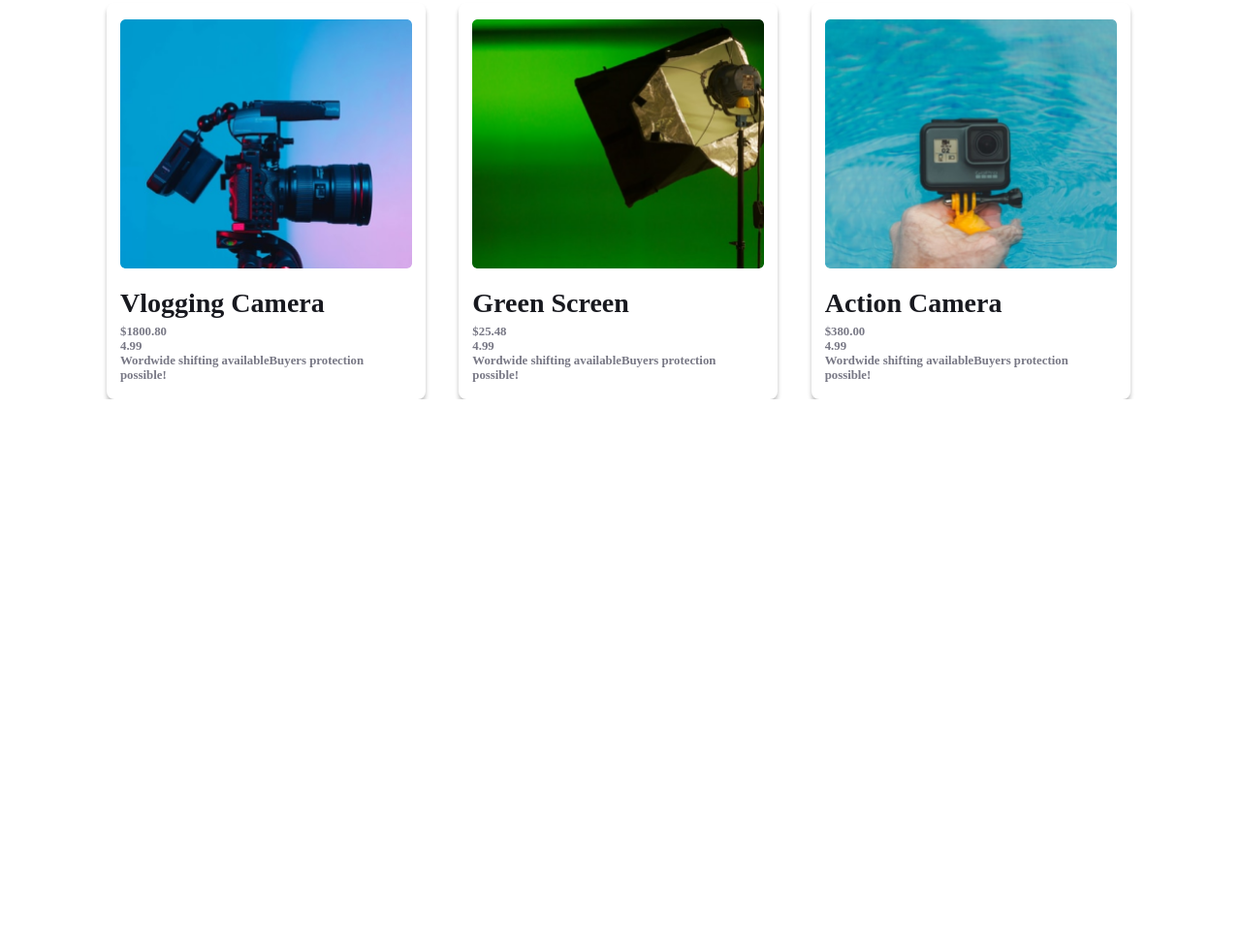
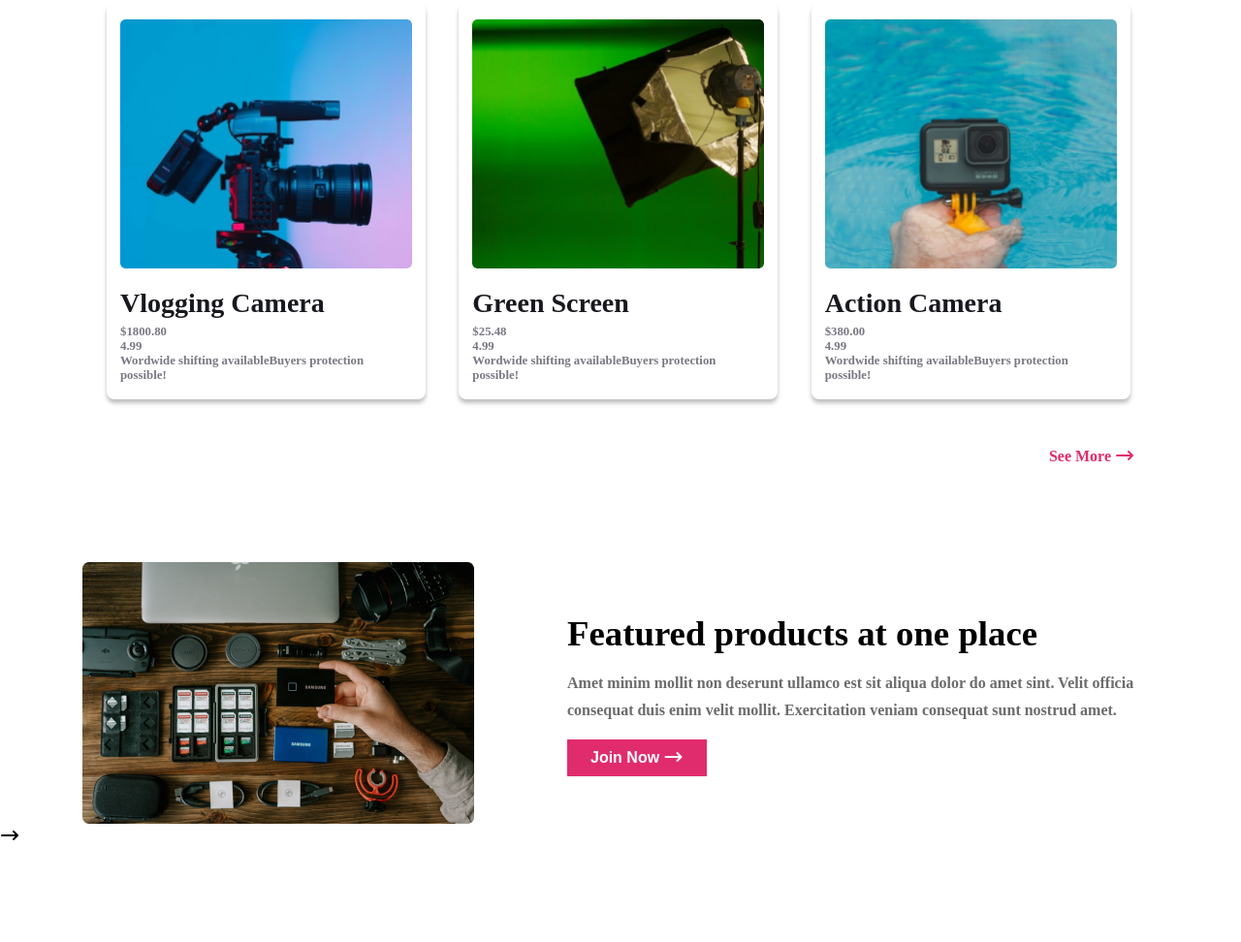
Before and after one commit to sabbirhossainlkj/influencer-website, a plain HTML site: page index.html in a window 1280 px wide. Shown: the part 1867-2839 px from the top of the page at 97% size. Before the commit the page ends 2279 px from the top, so only its background shows below. Drawn offline with Linux system fonts and the light colour scheme.

Commit message:
added style

```diff
--- a/index.html
+++ b/index.html
@@ -128,9 +128,25 @@
                         <p>Wordwide shifting availableBuyers protection possible!</p>
                     </div>
                 </div>
+                <p class="pragraph">See More <i class="fa-solid fa-arrow-right-long"></i></p>
             </div>
 
         </section>
+
+        <!-- Featured products at one place -->
+         <section class="featured">
+                <div class="featured-container">
+                    <div class="featured-image">
+                            <img src="./images/gear.png" alt="">
+                    </div>
+                    <div class="featured-content">
+                        <h2>Featured products at one place</h2>
+                        <p>Amet minim mollit non deserunt ullamco est sit aliqua dolor do amet sint. Velit officia consequat duis enim velit mollit. Exercitation veniam consequat sunt nostrud amet.</p>
+                        <button>Join Now  <i class="fa-solid fa-arrow-right-long"></i></button>
+                    </div>
+                </div><i class="fa-solid fa-arrow-right-long"></i>
+         </section>
+
     </main>
     <!-- footer section -->
     <footer>
--- a/styles/influencer.css
+++ b/styles/influencer.css
@@ -137,5 +137,52 @@
     font-size: 0.8rem;
     font-weight: bold;
     color: #787885;
+}
+.pragraph {
+    text-align: right;
+    margin-top: 50px;
+    color: #E02C6D;
+    font-size: 1rem;
+    font-weight: 600;
+}
+/* Featured products at one place */
+.featured {
+    padding-top: 100px;
+    padding-bottom: 100px;
+}
+.featured-container {
+    display: flex;
+    max-width: 1110px;
+    margin: 0 auto;
+    align-items: center;
+    justify-content: space-between;
+    gap: 96px;
+}
+.featured-image {
+    width: 404px;
+    border-radius: 7px;
+}
+.featured-content {
+    max-width: 610px;
+}
+.featured-content h2 {
+    font-size: 2.3rem;
+    font-weight: 600px;
+    margin-bottom: 16px;
+}
+.featured-content p {
+    font-size: 1rem;
+    font-weight: bold;
+    line-height: 28px;
+    color: #6C6C6C;
+    margin-bottom: 16px;
+}
+button {
+ background-color: #E02C6D;
+ color: #FFFFFF;
+ border: none;
+ font-size: 1rem;
+ font-weight: bold;
+ padding: 10px 24px;
 
 }
```
